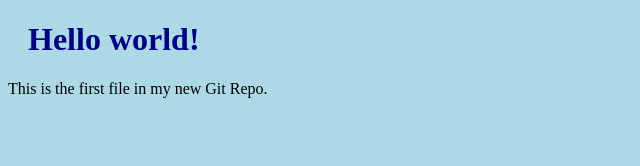
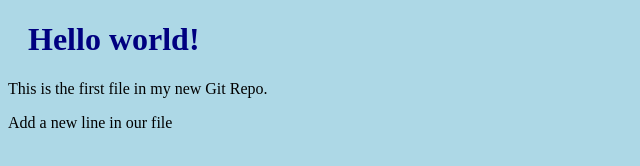
Before and after one commit to onkarchopra/hello-world, a plain HTML site: page index.html in a window 1280 px wide. Shown: the whole page, without its empty margins (0-640 px from the left). Drawn offline with Linux system fonts and the light colour scheme.

Commit message:
First git project

```diff
--- a/index.html
+++ b/index.html
@@ -8,6 +8,6 @@
 
 <h1>Hello world!</h1>
 <p>This is the first file in my new Git Repo.</p>
-
+<p>Add a new line in our file</p>
 </body>
 </html>
```
